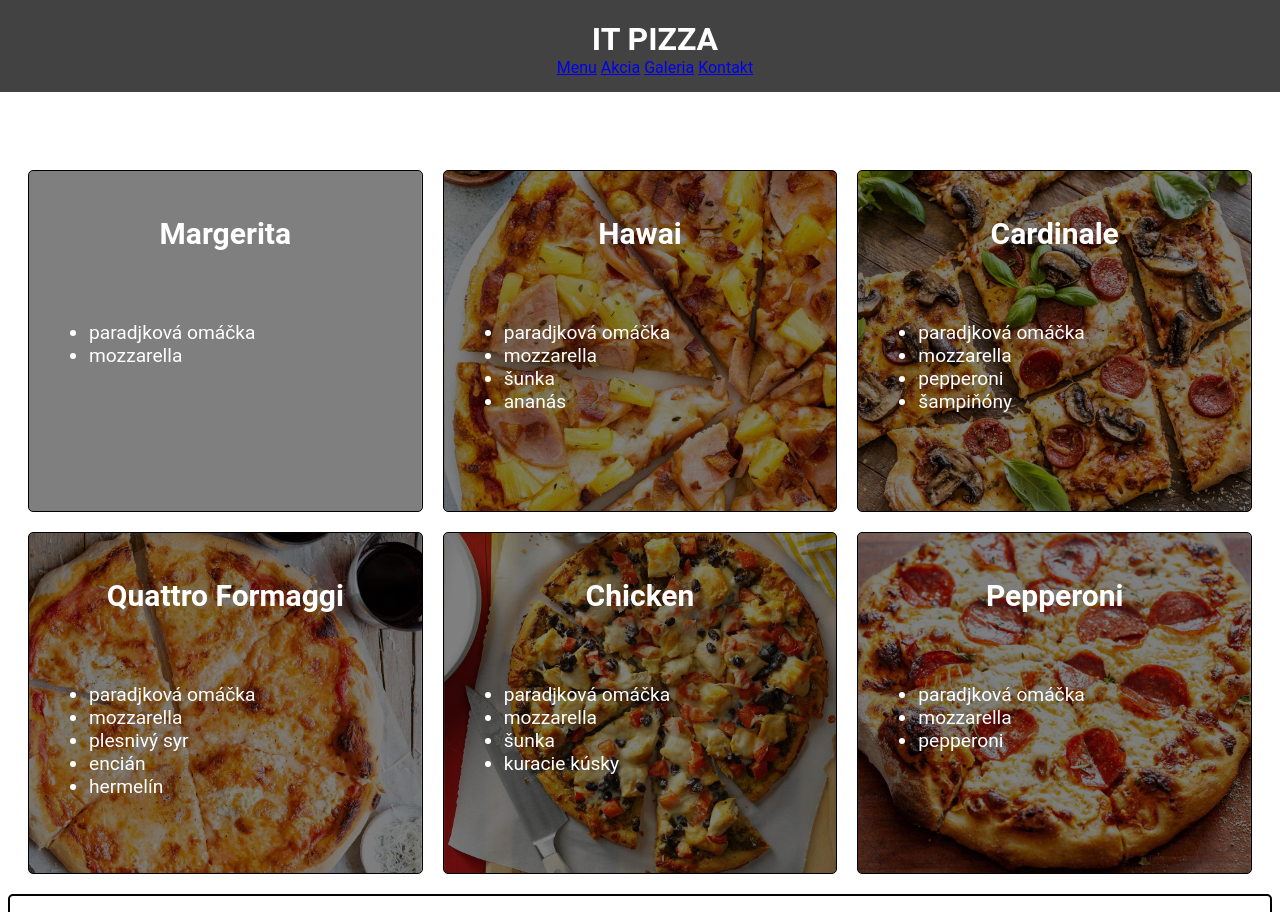
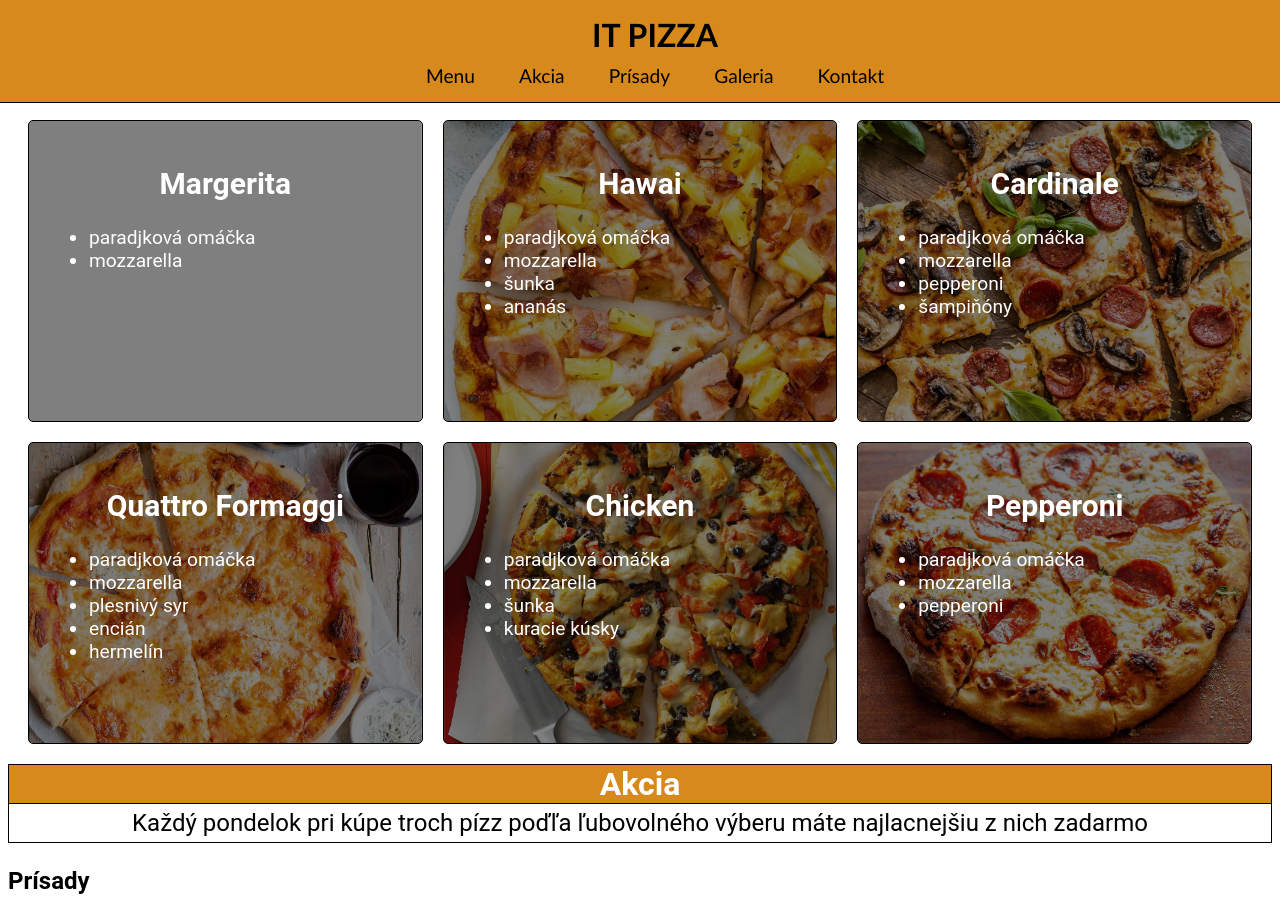
Before and after one commit to Tom-Chovanec/Tom-Chovanec.github.io, a plain HTML site: page index.html in a window 1280 px wide. Shown: the top 912 px of the page. Drawn offline with Linux system fonts and the light colour scheme.

Commit message:
uptade site

```diff
--- a/index.html
+++ b/index.html
@@ -15,6 +15,7 @@
       <nav>
         <a href="#menu">Menu</a>
         <a href="#akcia">Akcia</a>
+        <a href="#prisady">Prísady</a>
         <a href="#galeria">Galeria</a>
         <a href="#kontakt">Kontakt</a>
       </nav>
@@ -28,6 +29,7 @@
           <li>paradjková omáčka</li>
           <li>mozzarella</li>
         </ul>
+        <h3>Cena: 5€</h3>
       </div>
       <div class="pizza-item">
         <h2>Hawai</h2>
@@ -37,6 +39,7 @@
           <li>šunka</li>
           <li>ananás</li>
         </ul>
+        <h3>Cena: 5€</h3>
       </div>
       <div class="pizza-item">
         <h2>Cardinale</h2>
@@ -46,6 +49,7 @@
           <li>pepperoni</li>
           <li>šampiňóny</li>
         </ul>
+        <h3>Cena: 5€</h3>
       </div>
       <div class="pizza-item">
         <h2>Quattro Formaggi</h2>
@@ -56,6 +60,7 @@
           <li>encián</li>
           <li>hermelín</li>
         </ul>
+        <h3>Cena: 5€</h3>
       </div>
       <div class="pizza-item">
         <h2>Chicken</h2>
@@ -65,6 +70,7 @@
           <li>šunka</li>
           <li>kuracie kúsky</li>
         </ul>
+        <h3>Cena: 5€</h3>
       </div>
       <div class="pizza-item">
         <h2>Pepperoni</h2>
@@ -73,6 +79,7 @@
           <li>mozzarella</li>
           <li>pepperoni</li>
         </ul>
+        <h3>Cena: 5€</h3>
       </div>
     </div>
   </section>
--- a/itpizza.css
+++ b/itpizza.css
@@ -1,26 +1,39 @@
-
+/*html {
+  scroll-behavior: smooth;
+}*/
 body::-webkit-scrollbar {
   display: none;
 }
 body {
   -ms-overflow-style: none;
   scrollbar-width: none;
+  scroll-padding-top: 1000px;
 }
-
-
-
-
 header {
+  border-bottom: 1px solid black;
   position: fixed;
+  z-index: 1;
   top: 0;
   left: 0;
   width: 100%;
+  font-family:'Gill Sans', 'Gill Sans MT', 'Calibri', 'Trebuchet MS', sans-serif;
+  color: black;
+  text-align: center;
+  background-color: #d7891c;
+  padding: 15px;
+}
+.navbar {
+  padding-top: 10px;
+}
+.navbar a{
+  color: black;
+  text-decoration: none;
+  font-size: larger;
+  padding-left: 20px;
+  padding-right: 20px;
+}
+.navbar a:hover{
   color: white;
-  text-align: center;
-  background-color: #424242;
-  padding: 15px;
-  padding-top: 20px;
-
 }
 
 h1 {
@@ -28,17 +41,20 @@ h1 {
 }
 
 body {
-  margin-top: 170px;
+  margin-top: 120px;
   font-family: 'Roboto', sans-serif;
 }
 
+#menu, #akcia, #prisady, #galeria, #kontakt {
+  scroll-margin-top: 110px;
+}
 .pizza-grid {
   display: grid;
   grid-template-columns: repeat(3, 1fr);
   grid-gap: 20px;
   padding: 0 20px;
 }
-@media (max-width: 767px) {
+@media (max-width: 800px) {
   .pizza-grid {
     grid-template-columns: repeat(2, 1fr);
     grid-gap: 10px;
@@ -50,16 +66,37 @@ body {
   color: white;
   background-size: cover;
   background-position: center;
-  height: 300px;
+  height: 260px;
   padding: 20px;
   border: black 1px solid;
   border-radius: 5px;
+}
+
+.pizza-item h3 {
+  display: none;
+}
+
+.pizza-item:hover h3 {
+  position: absolute;
+  top: 0;
+  left: 0;
+  width: 100%;
+  height: 100%;
+  margin: 0;
+  background-color: rgba(0, 0, 0, 0.5);
+  display: flex;
+  justify-content: center;
+  align-items: center;
+  font-size: 30px;
+  text-align: center;
+}
+.pizza-item:hover ul {
+  display: none;
 }
 .pizza-item h2 {
   font-size: 30px;
 }
 .pizza-item ul{
-  margin-top: 20%;
   font-size: larger;
 }
 
@@ -85,21 +122,38 @@ body {
 .pizza-item h2 {
   text-align: center;
 }
+.pizza-item {
+  position: relative;
+}
+
+
 
 .akcia {
+  justify-content: center;
+  align-items: center;
   margin-top: 20px;
   text-align: center;
-  border: 2px solid black;
-  border-radius: 5px;
+  flex-direction: column;
 }
+.akcia h2 {
+  color: white;
+  font-size: xx-large;
+  margin: 0;
+  background-color: #d7891c;
+  border: 1px solid black;
 
+}
 .akcia p {
-  font-size: 20px;
+  font-size: x-large;
+  border: 1px solid black;
+  padding: 5px;
+  margin-top: 0;
+  border-top: none;
+
 }
 
 .prisady {
   margin-top: 20px;
-  /* text-align: center;; */
 }
 .prisady ul {
   columns: 3;
@@ -132,7 +186,6 @@ body {
   grid-template-columns: repeat(3, 1fr);
   grid-gap: 10px;
   padding: 0 20px;
-
 }
 
 .footer ul {
```
